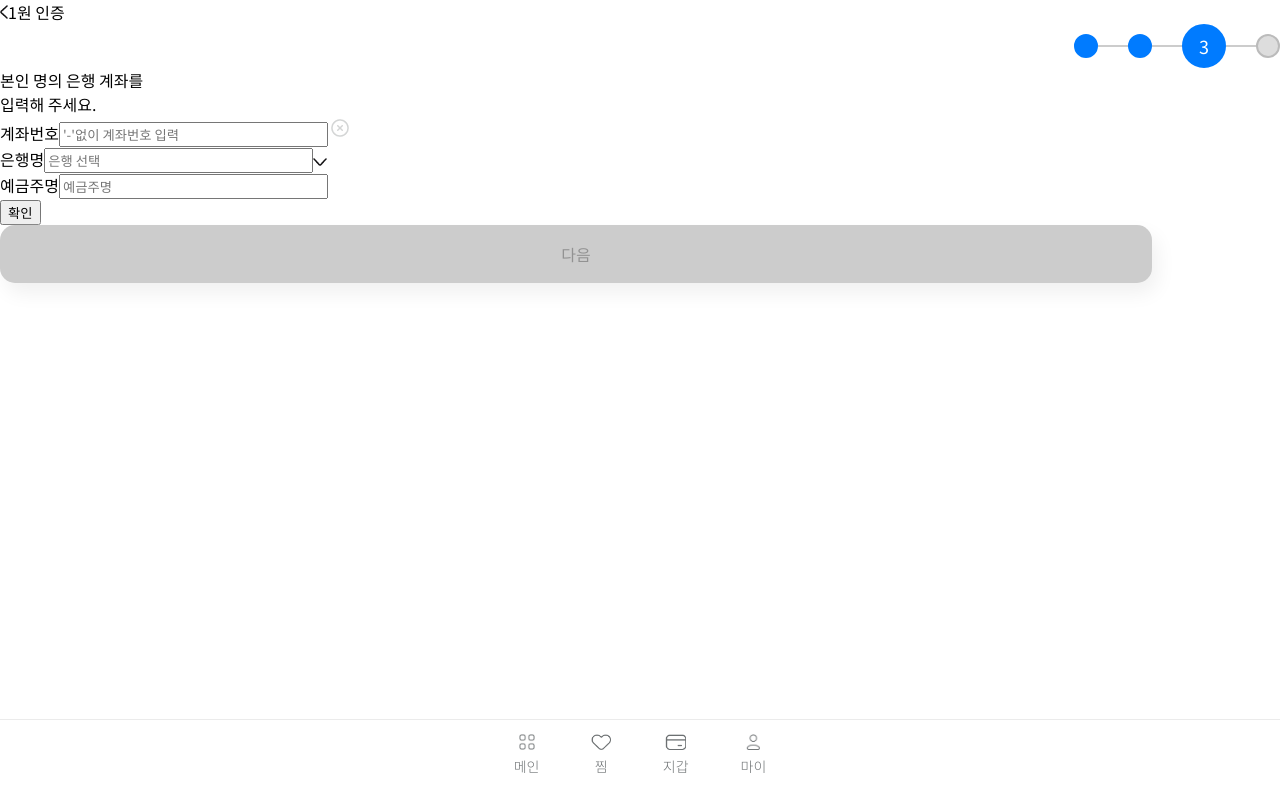
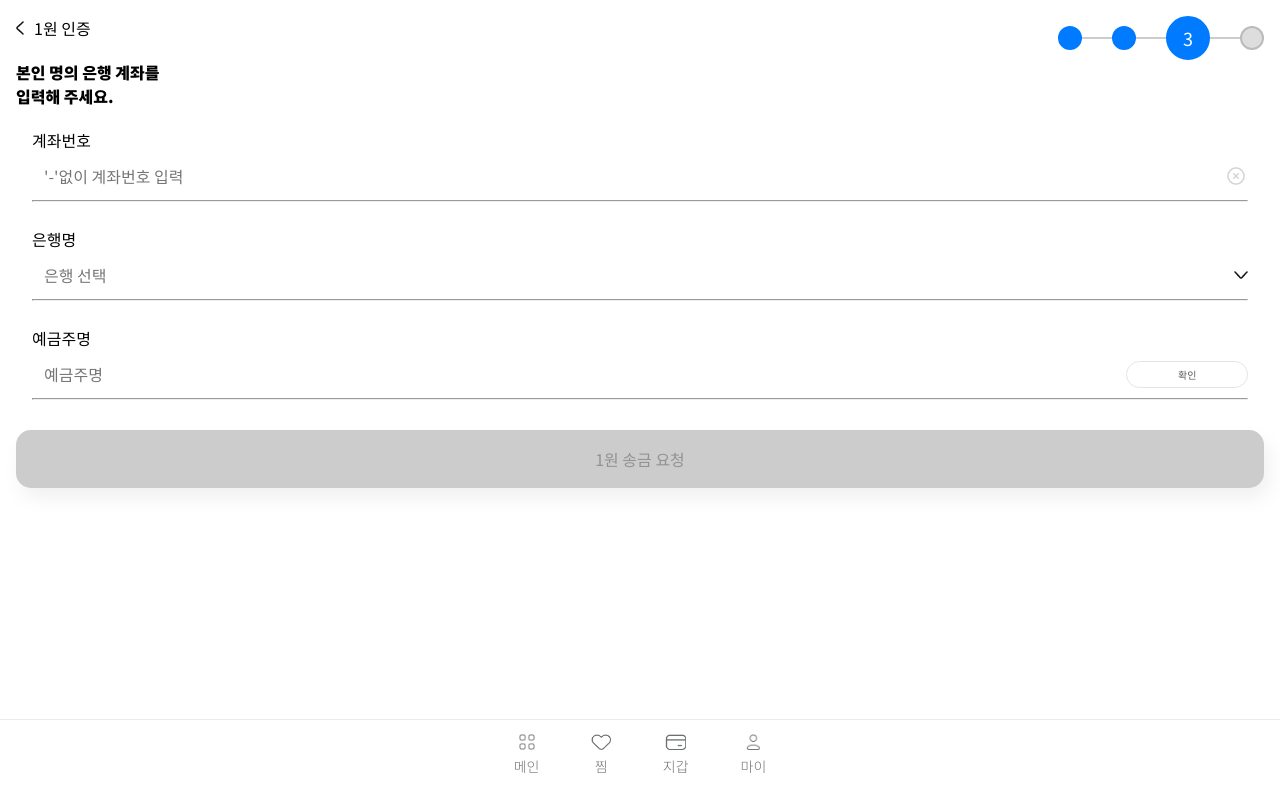
Before and after one commit to S0LStar/SOLStar, a React (Vite) app in the folder frontend/solstar/: page /signup/regist in a window 1280 px wide. Built offline with nearby package versions, Linux system fonts and the light colour scheme.

Commit message:
Feat: 1원 인증 요청 페이지 구현

```diff
--- a/frontend/solstar/src/components/signup/accountRegist/AccountRegistration.css
+++ b/frontend/solstar/src/components/signup/accountRegist/AccountRegistration.css
@@ -0,0 +1,144 @@
+.accountregist-container {
+  padding: 16px;
+  /* width: 360px; */
+}
+
+.accountregist-header {
+  display: flex;
+  justify-content: space-between;
+}
+
+.accountregist-header img {
+  margin-right: 10px;
+  height: 14px;
+}
+
+.accountregist-header-backInfo {
+  min-width: 120px;
+  font-size: 16px;
+}
+
+.accountregist-description {
+  margin-bottom: 20px;
+  font-size: 16px;
+  font-weight: bold;
+}
+
+.accountregist-form {
+  width: 100%;
+  padding: 0 16px;
+  display: flex;
+  flex-direction: column;
+  gap: 15px;
+  box-sizing: border-box;
+}
+
+.accountregist-form-field {
+  position: relative;
+  margin-bottom: 10px;
+}
+
+.accountregist-form-field div {
+  display: flex; /* Enable flexbox for the div containing input and icon */
+  align-items: center; /* Vertically center items */
+  position: relative;
+}
+
+.accountregist-form-field input {
+  width: 100%;
+  padding: 12px;
+  border: none;
+  font-size: 16px;
+  box-sizing: border-box;
+  flex: 1; /* Allow input to take up available space */
+}
+
+.clear-icon,
+.dropdown-icon {
+  margin-left: 10px; /* Space between input and icon */
+  cursor: pointer;
+}
+
+.accountregist-confirm-button {
+  min-width: 50px;
+  width: 10%;
+  padding: 5px;
+  background-color: white;
+  border: none;
+  border-radius: 20px;
+  font-size: 10px;
+  cursor: pointer;
+  border: 1px solid #e3e5e5;
+  color: color-mix(in srgb, #131212 70%, white 30%);
+}
+
+.accountregist-container .wide-button {
+  width: 100%;
+  margin-top: 20px;
+}
+
+.accountregist-container .wide-button.inactive {
+  background-color: #ccc;
+  cursor: not-allowed;
+}
+
+.accountregist-container .wide-button.active {
+  background-color: #0046ff;
+  cursor: pointer;
+}
+
+.bank-modal {
+  position: fixed;
+  top: 0;
+  left: 0;
+  width: 100%;
+  height: 100%;
+  background-color: rgba(0, 0, 0, 0.5);
+  display: flex;
+  align-items: center;
+  justify-content: center;
+}
+
+.bank-modal-content {
+  background-color: #fff;
+  padding: 20px;
+  border-radius: 10px;
+  width: 80%; /* Responsive width */
+  max-width: 400px;
+  text-align: center;
+}
+
+.bank-modal-content h3 {
+  margin-bottom: 20px;
+  text-align: left;
+  font-size: 18px;
+}
+
+.close-modal {
+  float: right;
+  cursor: pointer;
+  font-size: 14px;
+}
+
+.bank-grid {
+  display: grid;
+  grid-template-columns: repeat(3, 1fr); /* Three columns layout */
+  gap: 15px;
+}
+
+.bank-item {
+  display: flex;
+  flex-direction: column;
+  align-items: center;
+  cursor: pointer;
+}
+
+.bank-item img {
+  width: 40px; /* Size of the bank icons */
+  height: 40px;
+  margin-bottom: 5px;
+}
+
+.bank-item span {
+  font-size: 14px;
+}
--- a/frontend/solstar/src/components/signup/accountRegist/AccountRegistration.jsx
+++ b/frontend/solstar/src/components/signup/accountRegist/AccountRegistration.jsx
@@ -7,6 +7,22 @@ import WideButton from '../../common/WideButton';
 import CircleX from '../../../assets/signup/CircleX.png';
 import DownVector from '../../../assets/common/DownVector.png';
 
+// Dummy icons for banks
+const bankIcons = {
+  국민은행: 'path/to/kookmin-icon.png',
+  신한은행: 'path/to/shinhan-icon.png',
+  우리은행: 'path/to/woori-icon.png',
+  하나은행: 'path/to/hana-icon.png',
+  카카오뱅크: 'path/to/kakao-icon.png',
+  기업은행: 'path/to/ibk-icon.png',
+  농협: 'path/to/nh-icon.png',
+  케이뱅크: 'path/to/kbank-icon.png',
+  한국시티: 'path/to/citi-icon.png',
+  SC제일: 'path/to/sc-icon.png',
+  경남: 'path/to/kyongnam-icon.png',
+  광주: 'path/to/gwangju-icon.png',
+};
+
 function AccountRegistration() {
   const navigate = useNavigate();
   const [currentStep] = useState(3);
@@ -15,9 +31,10 @@ function AccountRegistration() {
     bankName: '',
     accountHolder: '',
   });
-  const [nextActive, setNextActive] = useState(false); // 다음 버튼 활성화 상태
+  const [nextActive, setNextActive] = useState(false);
+  const [showModal, setShowModal] = useState(false);
 
-  // 모든 필드가 채워졌는지 확인
+  // Check if all fields are filled
   useEffect(() => {
     const isFormComplete = Boolean(
       account.accountNumber && account.bankName && account.accountHolder
@@ -35,25 +52,65 @@ function AccountRegistration() {
     }));
   };
 
+  // Clear account number
+  const handleClearAccountNumber = () => {
+    setAccount((prevAccount) => ({
+      ...prevAccount,
+      accountNumber: '',
+      accountHolder: '', // Clear account holder as well, if account number changes
+    }));
+  };
+
+  // Show bank selection modal
+  const handleShowModal = () => {
+    setShowModal(true);
+  };
+
+  // Select bank from modal
+  const handleSelectBank = (bankName) => {
+    setAccount((prevAccount) => ({
+      ...prevAccount,
+      bankName,
+      accountHolder: '', // Clear account holder to trigger re-verification
+    }));
+    setShowModal(false);
+  };
+
+  // Fetch account holder name on button click
+  const handleConfirm = () => {
+    if (account.accountNumber && account.bankName) {
+      // Simulating an API call
+      setTimeout(() => {
+        setAccount((prevAccount) => ({
+          ...prevAccount,
+          accountHolder: '홍길동', // Example account holder name
+        }));
+      }, 1000);
+    } else {
+      alert('계좌번호와 은행명을 입력해 주세요.');
+    }
+  };
+
   return (
     <>
-      <div>
-        <div>
-          <div>
+      <div className="accountregist-container">
+        <div className="accountregist-header">
+          <div className="accountregist-header-backInfo">
             <img src={LeftVector} alt="뒤로가기" onClick={() => navigate(-1)} />
             1원 인증
           </div>
           <ProgressBar currentStep={currentStep} />
         </div>
 
-        <div>
+        <div className="accountregist-description">
           본인 명의 은행 계좌를
           <br />
           입력해 주세요.
         </div>
-        <form>
+        <form className="accountregist-form">
+          <div className="accountregist-form-field">
+            <label htmlFor="accountNumber">계좌번호</label>
             <div>
-            <label htmlFor="accountNumber">계좌번호</label>
               <input
                 type="text"
                 id="accountNumber"
@@ -61,31 +118,80 @@ function AccountRegistration() {
                 onChange={handleChange}
                 placeholder="'-'없이 계좌번호 입력"
               />
-            <img src={CircleX} alt="" />
+              <img
+                src={CircleX}
+                alt="계좌번호 입력 지우기"
+                className="clear-icon"
+                onClick={handleClearAccountNumber}
+              />
             </div>
+            <hr />
+          </div>
+          <div className="accountregist-form-field">
+            <label htmlFor="bankName">은행명</label>
             <div>
-            <label htmlFor="bankName">은행명</label>
               <input
                 type="text"
                 id="bankName"
                 value={account.bankName}
                 onChange={handleChange}
                 placeholder="은행 선택"
+                readOnly
               />
-            <img src={DownVector} alt="" />
+              <img
+                src={DownVector}
+                alt="은행 선택"
+                className="dropdown-icon"
+                onClick={handleShowModal}
+              />
             </div>
+            <hr />
+          </div>
+          <div className="accountregist-form-field">
+            <label htmlFor="accountHolder">예금주명</label>
             <div>
-            <label htmlFor="accountHolder">예금주명</label>
               <input
                 type="text"
                 id="accountHolder"
                 value={account.accountHolder}
                 onChange={handleChange}
                 placeholder="예금주명"
+                readOnly
               />
+              <button
+                type="button"
+                className="accountregist-confirm-button"
+                onClick={handleConfirm}
+              >
+                확인
+              </button>
             </div>
-          <button>확인</button>
+            <hr />
+          </div>
         </form>
+
+        {showModal && (
+          <div className="bank-modal">
+            <div className="bank-modal-content">
+              <h3>은행 선택</h3>
+              <span className="close-modal" onClick={() => setShowModal(false)}>
+                닫기
+              </span>
+              <div className="bank-grid">
+                {Object.keys(bankIcons).map((bankName) => (
+                  <div
+                    key={bankName}
+                    className="bank-item"
+                    onClick={() => handleSelectBank(bankName)}
+                  >
+                    <img src={bankIcons[bankName]} alt={bankName} />
+                    <span>{bankName}</span>
+                  </div>
+                ))}
+              </div>
+            </div>
+          </div>
+        )}
 
         <WideButton
           isActive={nextActive}
@@ -93,7 +199,7 @@ function AccountRegistration() {
             navigate('/signup/verify', { state: { account } });
           }}
         >
-          다음
+          1원 송금 요청
         </WideButton>
       </div>
     </>
--- a/frontend/solstar/src/components/signup/accountRegist/CreateAccount.css
+++ b/frontend/solstar/src/components/signup/accountRegist/CreateAccount.css
@@ -27,12 +27,6 @@
 }
 
 .create-form-field input {
-  /* width: 100%;
-  padding: 8px;
-  border: 1px solid #ccc;
-  border-radius: 4px;
-  margin-bottom: 10px;
-  box-sizing: border-box; */
   font-size: 16px;
   width: 100%;
   height: 36px;
@@ -71,6 +65,9 @@
 }
 
 .create-container .wide-button {
+  display: flex;
+  align-items: center;
+  justify-content: center;
   width: 60%;
 }
 
@@ -83,9 +80,3 @@
   background-color: #0046ff; /* Active button color */
   cursor: pointer;
 }
-
-.create-container .wide-button {
-  display: flex;
-  align-items: center;
-  justify-content: center;
-}
```
Lines whose indentation alone changed are shown as unchanged.
